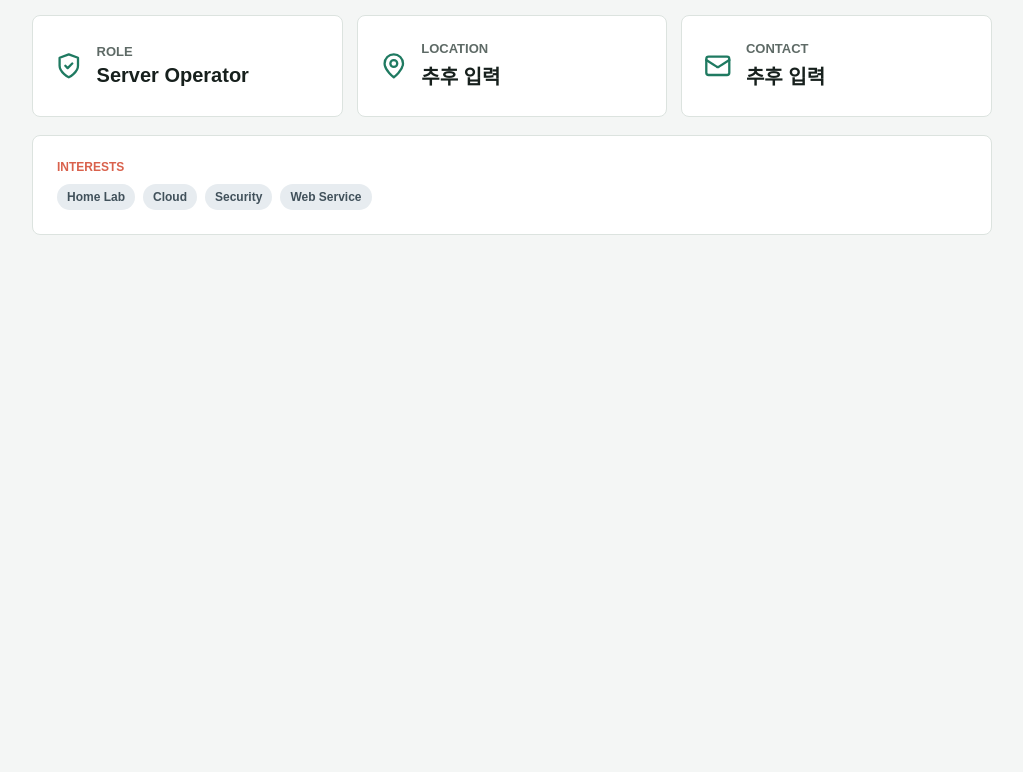
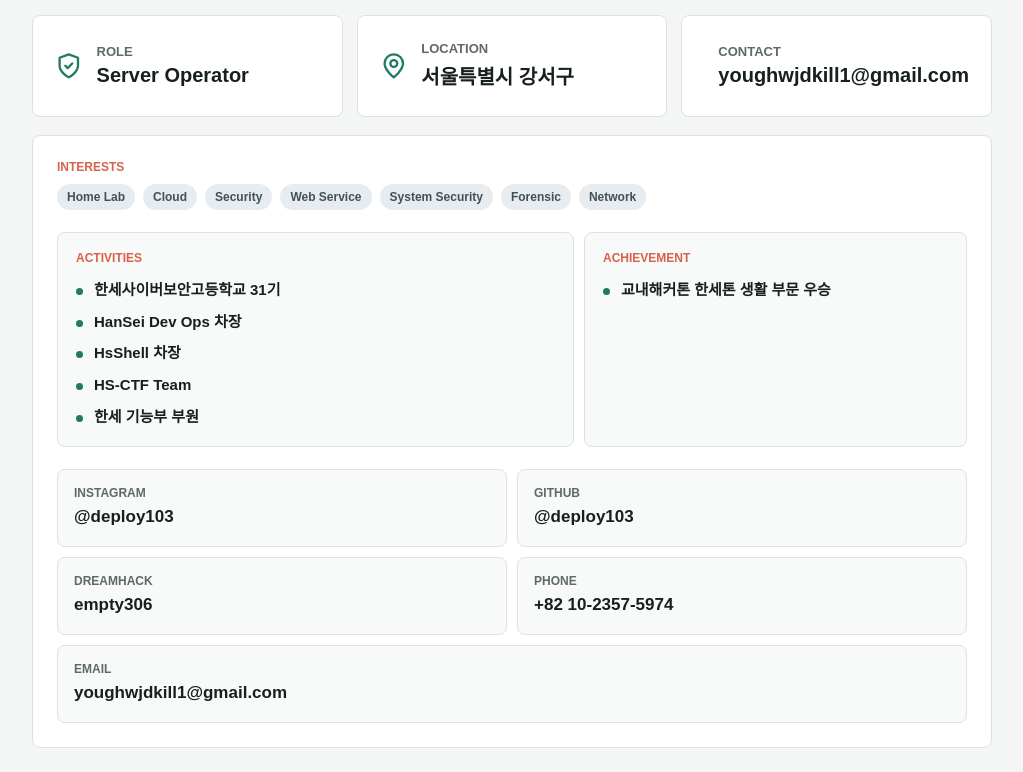
Before and after one commit to deploy103/mvtp-homepage, a website: page public/about.html in a window 1280 px wide. Shown: the part 443-1215 px from the top of the page, without its empty margins (128-1151 px from the left). Before the commit the page ends 800 px from the top, so only its background shows below. Drawn offline with Linux system fonts and the light colour scheme.

Commit message:
Update owner profile details

```diff
--- a/public/about.html
+++ b/public/about.html
@@ -50,7 +50,7 @@
           </svg>
           <div>
             <span>Location</span>
-            <strong>추후 입력</strong>
+            <strong>서울특별시 강서구</strong>
           </div>
         </article>
         <article class="profile-card">
@@ -60,7 +60,7 @@
           </svg>
           <div>
             <span>Contact</span>
-            <strong>추후 입력</strong>
+            <strong>youghwjdkill1@gmail.com</strong>
           </div>
         </article>
       </section>
@@ -72,6 +72,51 @@
           <span class="badge badge-neutral">Cloud</span>
           <span class="badge badge-neutral">Security</span>
           <span class="badge badge-neutral">Web Service</span>
+          <span class="badge badge-neutral">System Security</span>
+          <span class="badge badge-neutral">Forensic</span>
+          <span class="badge badge-neutral">Network</span>
+        </div>
+
+        <div class="profile-career" aria-label="Activities and career">
+          <section class="profile-career-panel">
+            <p class="eyebrow">Activities</p>
+            <ul>
+              <li>한세사이버보안고등학교 31기</li>
+              <li>HanSei Dev Ops 차장</li>
+              <li>HsShell 차장</li>
+              <li>HS-CTF Team</li>
+              <li>한세 기능부 부원</li>
+            </ul>
+          </section>
+          <section class="profile-career-panel">
+            <p class="eyebrow">Achievement</p>
+            <ul>
+              <li>교내해커톤 한세톤 생활 부문 우승</li>
+            </ul>
+          </section>
+        </div>
+
+        <div class="profile-contact-grid" aria-label="Contact links">
+          <a class="profile-contact-link" href="https://www.instagram.com/deploy103" target="_blank" rel="noreferrer noopener">
+            <span>Instagram</span>
+            <strong>@deploy103</strong>
+          </a>
+          <a class="profile-contact-link" href="https://github.com/deploy103" target="_blank" rel="noreferrer noopener">
+            <span>GitHub</span>
+            <strong>@deploy103</strong>
+          </a>
+          <a class="profile-contact-link" href="https://dreamhack.io/users/empty306" target="_blank" rel="noreferrer noopener">
+            <span>DreamHack</span>
+            <strong>empty306</strong>
+          </a>
+          <a class="profile-contact-link" href="tel:+821023575974">
+            <span>Phone</span>
+            <strong>+82 10-2357-5974</strong>
+          </a>
+          <a class="profile-contact-link" href="mailto:youghwjdkill1@gmail.com">
+            <span>Email</span>
+            <strong>youghwjdkill1@gmail.com</strong>
+          </a>
         </div>
       </section>
     </main>
--- a/public/styles.css
+++ b/public/styles.css
@@ -600,6 +600,96 @@ h3 {
   gap: 8px;
 }
 
+.profile-interests .profile-contact-grid {
+  display: grid;
+  gap: 10px;
+  grid-template-columns: repeat(2, minmax(0, 1fr));
+  margin-top: 22px;
+}
+
+.profile-interests .profile-career {
+  display: grid;
+  gap: 10px;
+  grid-template-columns: minmax(0, 1.35fr) minmax(0, 1fr);
+  margin-top: 22px;
+}
+
+.profile-career-panel {
+  background: #f7faf8;
+  border: 1px solid var(--line);
+  border-radius: 8px;
+  padding: 18px;
+}
+
+.profile-career-panel .eyebrow {
+  margin-bottom: 14px;
+}
+
+.profile-career-panel ul {
+  display: grid;
+  gap: 10px;
+  list-style: none;
+  margin: 0;
+  padding: 0;
+}
+
+.profile-career-panel li {
+  color: var(--ink);
+  font-size: 15px;
+  font-weight: 800;
+  line-height: 1.45;
+  padding-left: 18px;
+  position: relative;
+}
+
+.profile-career-panel li::before {
+  background: var(--green);
+  border-radius: 999px;
+  content: "";
+  height: 7px;
+  left: 0;
+  position: absolute;
+  top: 9px;
+  width: 7px;
+}
+
+.profile-contact-link {
+  background: #f7faf8;
+  border: 1px solid var(--line);
+  border-radius: 8px;
+  display: grid;
+  gap: 6px;
+  min-height: 78px;
+  padding: 16px;
+  transition: border-color 160ms ease, box-shadow 160ms ease, transform 160ms ease;
+}
+
+.profile-contact-link:hover,
+.profile-contact-link:focus-visible {
+  border-color: rgba(31, 122, 97, 0.45);
+  box-shadow: 0 12px 28px rgba(23, 32, 29, 0.1);
+  outline: none;
+  transform: translateY(-1px);
+}
+
+.profile-contact-link span {
+  color: var(--muted);
+  font-size: 12px;
+  font-weight: 900;
+  text-transform: uppercase;
+}
+
+.profile-contact-link strong {
+  color: var(--ink);
+  font-size: 17px;
+  line-height: 1.35;
+  overflow-wrap: anywhere;
+}
+
+.profile-contact-link:last-child {
+  grid-column: 1 / -1;
+}
+
 @media (max-width: 1060px) {
   .service-grid,
   .hardware-grid {
@@ -673,6 +763,14 @@ h3 {
     grid-template-columns: 1fr;
   }
 
+  .profile-interests .profile-contact-grid {
+    grid-template-columns: 1fr;
+  }
+
+  .profile-interests .profile-career {
+    grid-template-columns: 1fr;
+  }
+
   .service-card {
     min-height: 0;
   }
```
